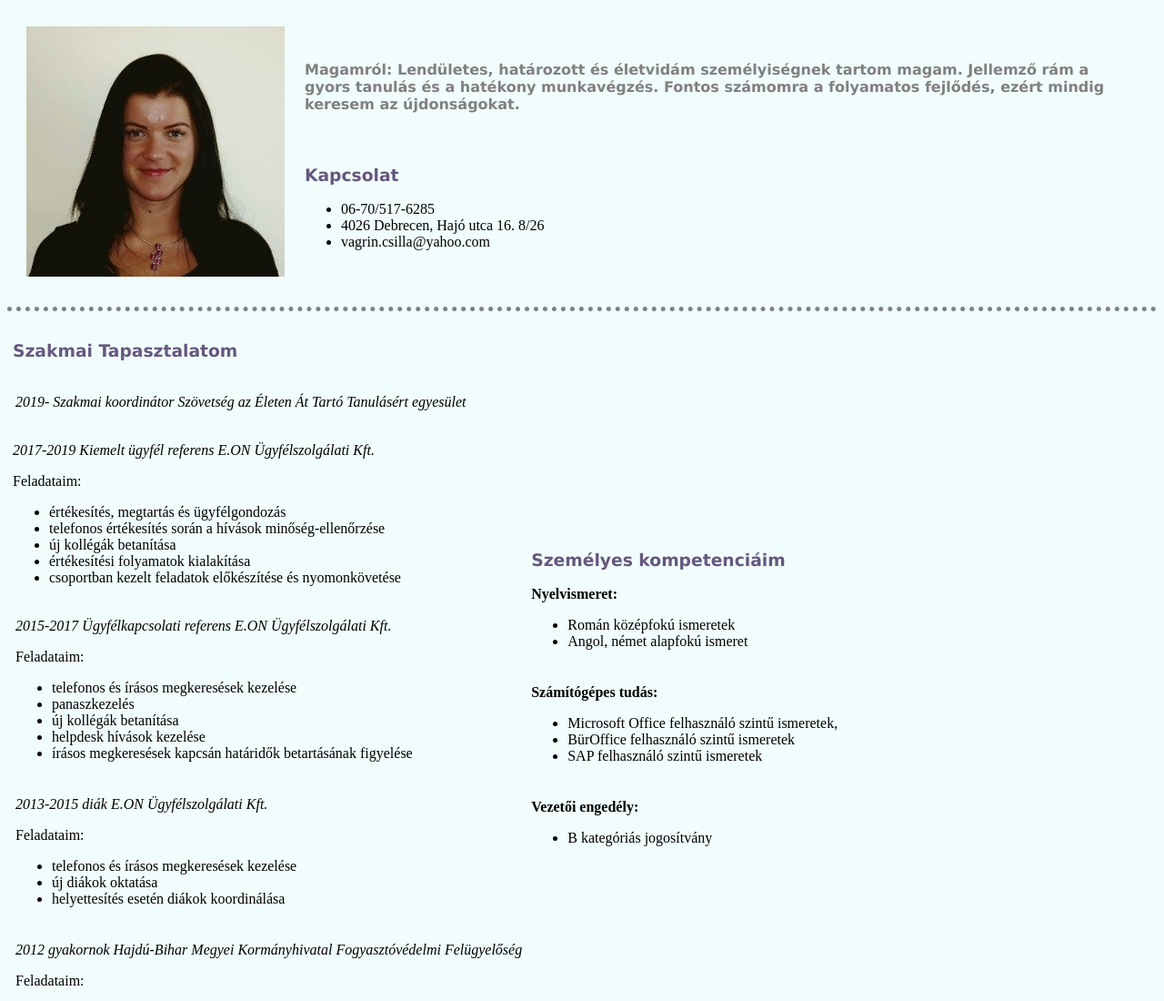
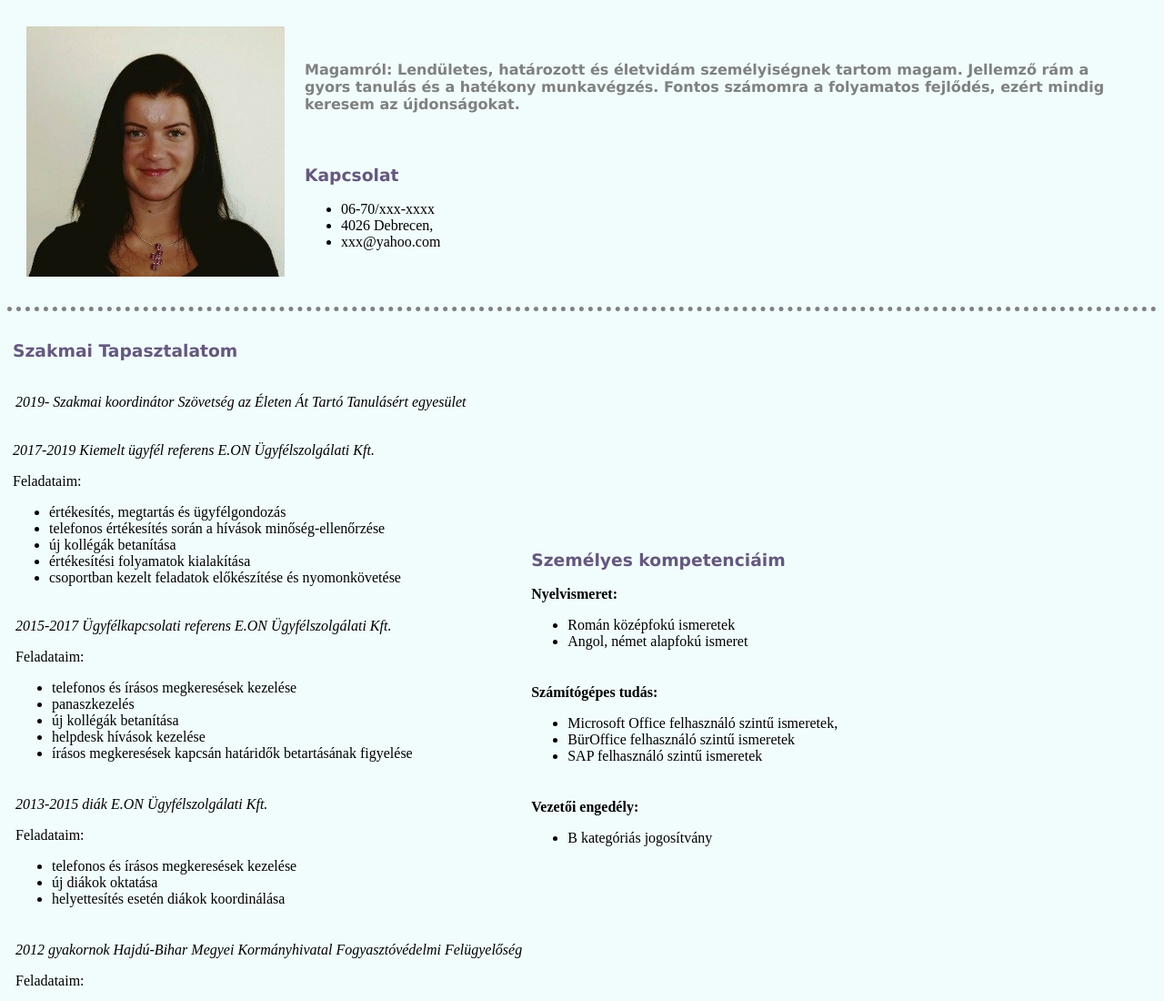
Before and after one commit to vanyikristof92/Vagrin-Csilla---CV, a plain HTML site: page index.html in a window 1280 px wide. Shown: the top 1100 px of the page at 91% size. Drawn offline with Linux system fonts and the light colour scheme.

Commit message:
Add files via upload

```diff
--- a/index.html
+++ b/index.html
@@ -40,9 +40,9 @@ border-width: 5px;
         <p>
           <h3>Kapcsolat</h3>
           <ul>
-            <li>06-70/517-6285</li>
-            <li>4026 Debrecen, Hajó utca 16. 8/26 </li>
-            <li>vagrin.csilla@yahoo.com</li>
+            <li>06-70/xxx-xxxx</li>
+            <li>4026 Debrecen,  </li>
+            <li>xxx@yahoo.com</li>
           </ul>
       </td>
     </tr>
```
